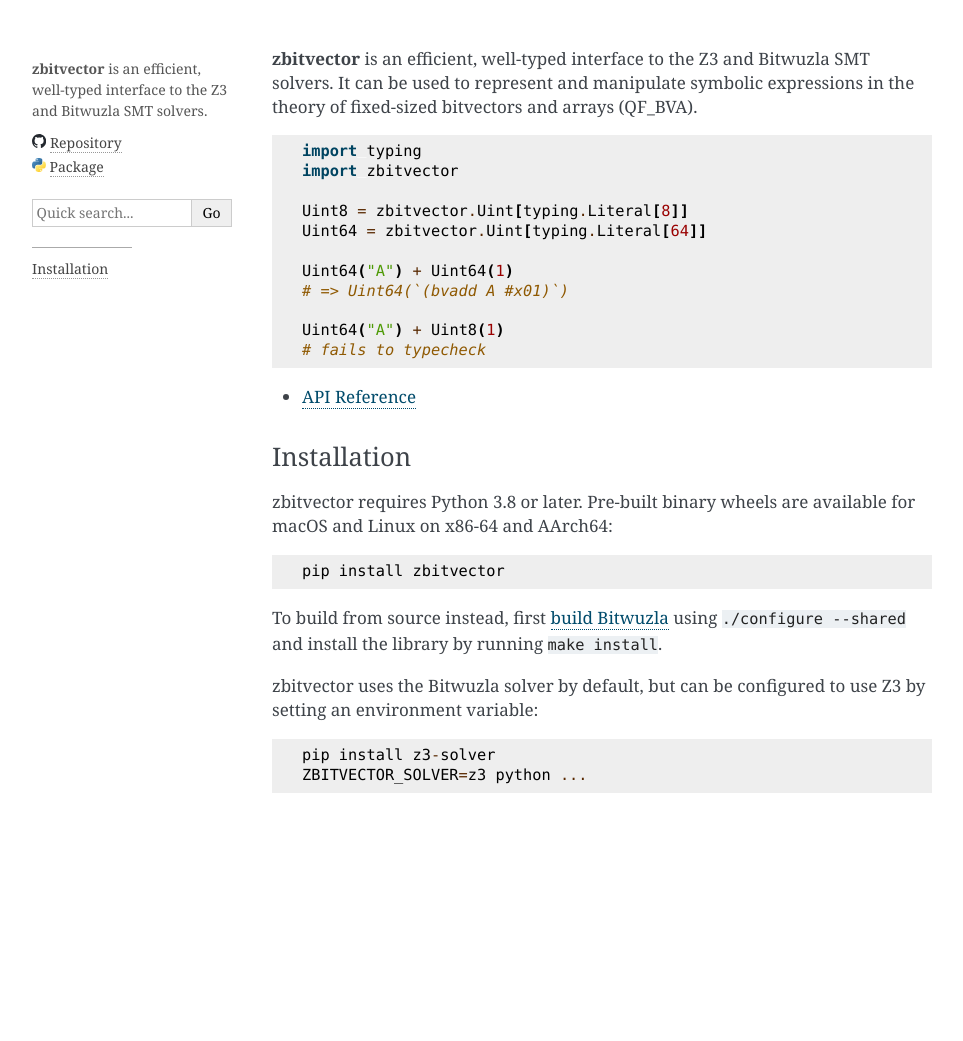
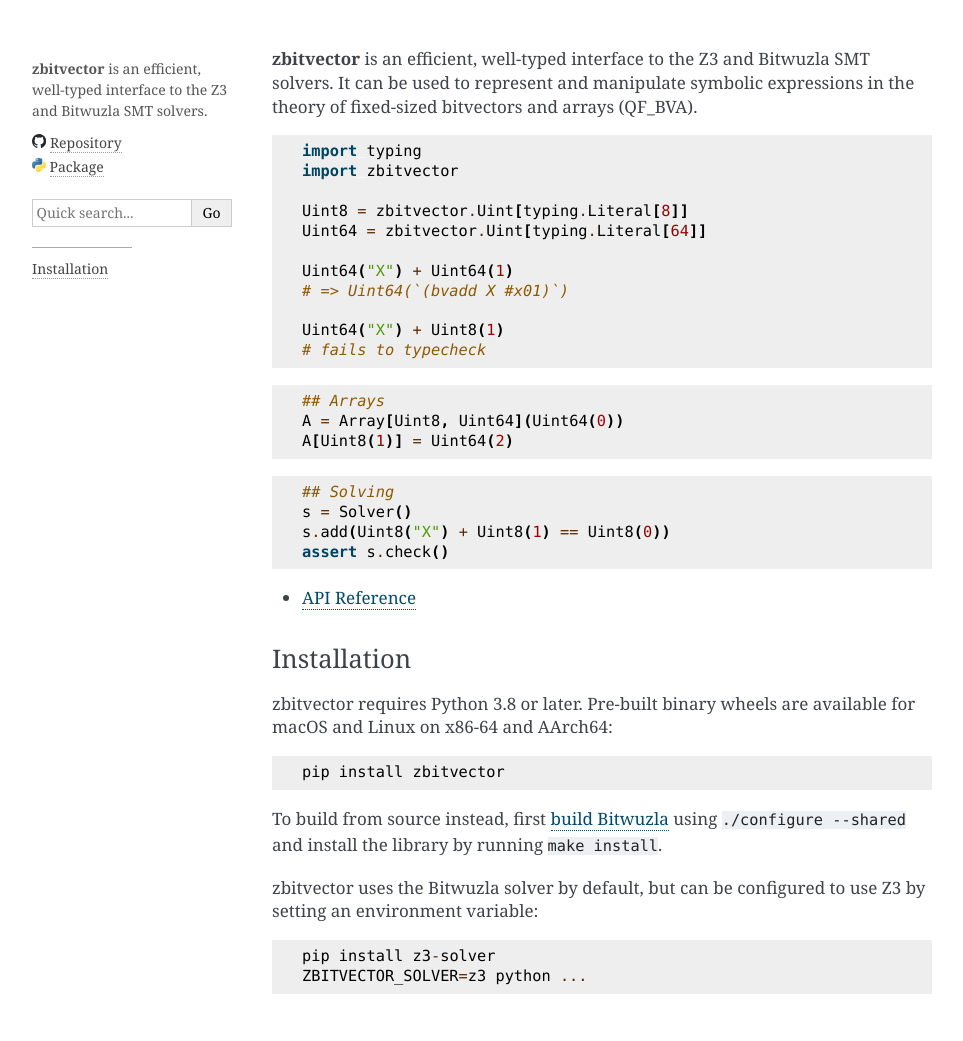
Before and after one commit to btidor/zbitvector, a Sphinx documentation site: the page built from docs/source/index.rst, in a window 1280 px wide. Shown: the whole page, without its empty margins (148-1111 px from the left). Built offline with Sphinx 7.4.7, drawn with Linux system fonts in a browser that asks for light colours; before the commit the page ends 900 px from its top, so only the background shows below that.

Commit message:
Update Array docs, add examples

````diff
--- a/README.md
+++ b/README.md
@@ -9,10 +9,10 @@
 Uint8 = zbitvector.Uint[typing.Literal[8]]
 Uint64 = zbitvector.Uint[typing.Literal[64]]
 
-Uint64("A") + Uint64(1)
-# => Uint64(`(bvadd A #x01)`)
+Uint64("X") + Uint64(1)
+# => Uint64(`(bvadd X #x01)`)
 
-Uint64("A") + Uint8(1)
+Uint64("X") + Uint8(1)
 # fails to typecheck
 ```
 
--- a/docs/source/index.rst
+++ b/docs/source/index.rst
@@ -7,11 +7,23 @@
     :start-after: ```py
     :end-before: ```
 
+::
+
+    ## Arrays
+    A = Array[Uint8, Uint64](Uint64(0))
+    A[Uint8(1)] = Uint64(2)
+
+::
+
+    ## Solving
+    s = Solver()
+    s.add(Uint8("X") + Uint8(1) == Uint8(0))
+    assert s.check()
+
 .. toctree::
     :maxdepth: 2
 
     api
-
 
 Installation
 ============
````
Also changed, not shown: 1 other file.
